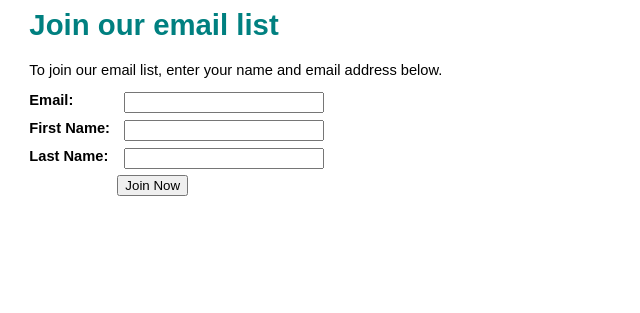
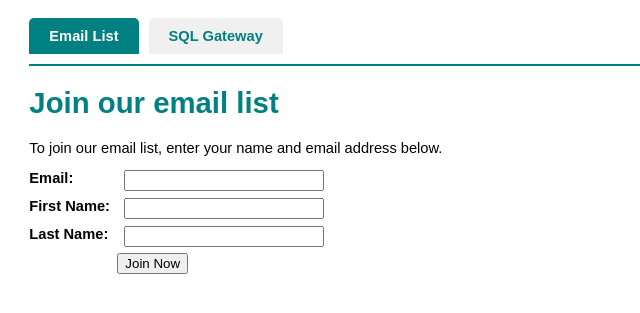
Before and after one commit to coqanklazy/javaweb, a Java web app: page /index.jsp in a window 1280 px wide. Shown: the top 313 px of the page, without its empty margins (0-640 px from the left). Run offline with Tomcat 11, a stand-in JSP engine, Linux system fonts and the light colour scheme.

Commit message:
Add navigation buttons to switch between Email List and SQL Gateway forms
Co-authored-by: coqanklazy <152205582+coqanklazy@users.noreply.github.com>

```diff
--- /dev/null
+++ b/src/main/webapp/header.jsp
@@ -0,0 +1,5 @@
+<%@ page contentType="text/html;charset=UTF-8" language="java" %>
+<div class="nav-header">
+    <a href="index.jsp" class="nav-btn<%= request.getRequestURI().endsWith("index.jsp") ? " active" : "" %>">Email List</a>
+    <a href="thanks.jsp" class="nav-btn<%= request.getRequestURI().endsWith("thanks.jsp") ? " active" : "" %>">SQL Gateway</a>
+</div>
--- a/src/main/webapp/index.jsp
+++ b/src/main/webapp/index.jsp
@@ -4,8 +4,10 @@
     <meta charset="utf-8">
     <title>Murach's Java Servlets and JSP</title>
     <link rel="stylesheet" href="main.css" type="text/css"/>
+    <link rel="stylesheet" href="nav.css" type="text/css"/>
 </head>
 <body>
+<jsp:include page="header.jsp" />
 <h1>Join our email list</h1>
 <p>To join our email list, enter your name and
     email address below.</p>
--- /dev/null
+++ b/src/main/webapp/nav.css
@@ -0,0 +1,28 @@
+/* Navigation Header Styles - Shared across all pages */
+.nav-header {
+    display: flex;
+    gap: 10px;
+    margin-bottom: 20px;
+    padding: 10px 0;
+    border-bottom: 2px solid #008080;
+}
+
+.nav-btn {
+    padding: 10px 20px;
+    text-decoration: none;
+    color: #008080;
+    background-color: #f0f0f0;
+    border-radius: 5px 5px 0 0;
+    font-weight: bold;
+    transition: background-color 0.3s, color 0.3s;
+}
+
+.nav-btn:hover {
+    background-color: #008080;
+    color: white;
+}
+
+.nav-btn.active {
+    background-color: #008080;
+    color: white;
+}
--- a/src/main/webapp/thanks.jsp
+++ b/src/main/webapp/thanks.jsp
@@ -6,8 +6,10 @@
     <meta charset="utf-8">
     <title>Murach's Java Servlets and JSP</title>
     <link rel="stylesheet" href="db.css" type="text/css"/>
+    <link rel="stylesheet" href="nav.css" type="text/css"/>
 </head>
 <body>
+<jsp:include page="header.jsp" />
 
 <c:if test="${sqlStatement == null}">
     <c:set var="sqlStatement" value="select * from User" />
```
